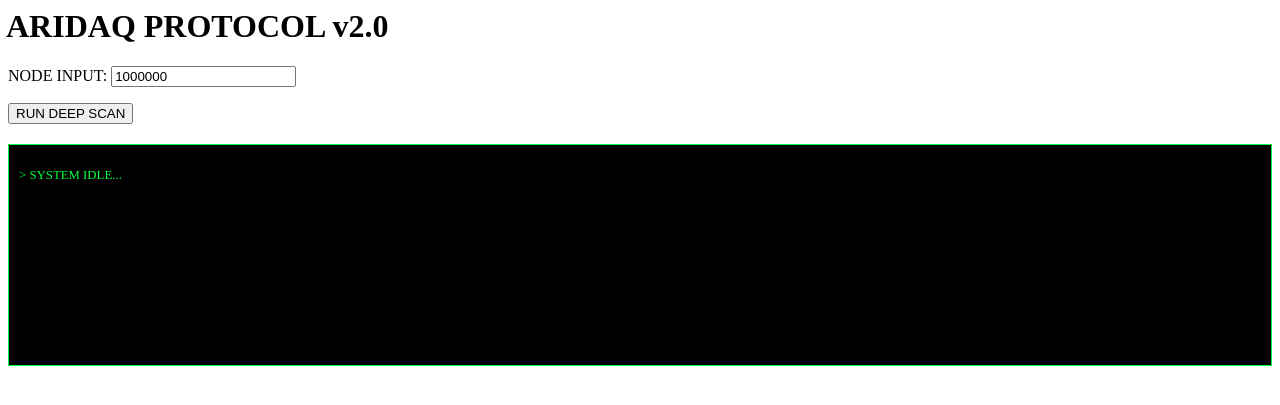
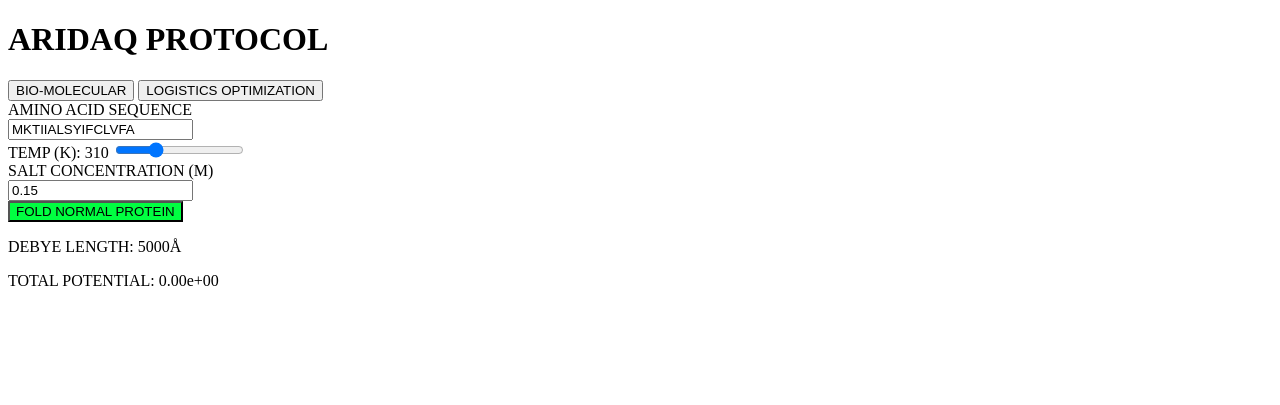
Before and after one commit to bustedbars/Aridaq_protocol_II, a Flask app: page / in a window 1280 px wide. Shown: the top 405 px of the page. Run offline with Flask 3, Linux system fonts and the light colour scheme.

Commit message:
Update index.html

```diff
--- a/templates/index.html
+++ b/templates/index.html
@@ -1,66 +1,119 @@
-<style>
-    /* Add this to your existing styles */
-    #console {
-        background: #000;
-        border: 1px solid #00FF41;
-        height: 200px;
-        overflow-y: scroll;
-        padding: 10px;
-        margin-top: 20px;
-        font-size: 0.8em;
-        text-align: left;
-        color: #00FF41;
-    }
-    .glitch { animation: glitch 1s linear infinite; }
-    @keyframes glitch {
-        2%, 64% { transform: translate(2px, 0) skew(0deg); }
-        4%, 60% { transform: translate(-2px, 0) skew(0deg); }
-    }
-</style>
+<!DOCTYPE html>
+<html>
+<head>
+    <title>ARIDAQ OS v4.0 | Bio-Security Core</title>
+    <script src="https://cdnjs.cloudflare.com/ajax/libs/three.js/r128/three.min.js"></script>
+    <style>
+        /* (Keep your previous styles here) */
 
-<div class="container">
-    <h1 class="glitch">ARIDAQ PROTOCOL v2.0</h1>
-    <p>NODE INPUT: <input type="number" id="nodeCount" value="1000000"></p>
-    <button onclick="executeProtocol()">RUN DEEP SCAN</button>
+        /* New styles for the mutation feature */
+        #mutation-controls {
+            margin-top: 15px;
+            padding: 10px;
+            border: 1px dashed #FFD700; /* Yellow for attention */
+            display: none;
+        }
+        .mutation-text { color: #FFD700; }
+        .aa-char { display: inline-block; width: 1.2em; text-align: center; font-weight: bold; }
+        .mutated-char { color: #FF0000; text-decoration: underline; }
 
-    <div id="console">
-        <p>> SYSTEM IDLE...</p>
+        /* The Glitch effect from the previous step is perfect for this! */
+    </style>
+</head>
+<body>
+
+<div id="ui-layer">
+    <h1 class="glitch">ARIDAQ PROTOCOL</h1>
+    <button class="mode-btn active" onclick="switchMode('bio')">BIO-MOLECULAR</button>
+    <button class="mode-btn" onclick="switchMode('opt')">LOGISTICS OPTIMIZATION</button>
+
+    <div id="bio-inputs">
+        <div class="input-group">
+            <label>AMINO ACID SEQUENCE</label><br>
+            <input type="text" id="sequence" value="MKTIIALSYIFCLVFA">
+        </div>
+        <div class="input-group">
+            <label>TEMP (K): <span id="t-val">310</span></label>
+            <input type="range" min="273" max="400" value="310" id="temp" oninput="document.getElementById('t-val').innerText=this.value">
+        </div>
+        <div class="input-group">
+            <label>SALT CONCENTRATION (M)</label><br>
+            <input type="number" id="salt" value="0.15">
+        </div>
+
+        <button class="mode-btn" style="background: #00FF41; color: #000;" onclick="runBio()">FOLD NORMAL PROTEIN</button>
+
+        <div id="mutation-controls">
+            <p class="mutation-text">> WARNING: CORE BREACH SUCCESSFUL</p>
+            <p>> SEQUENCE INJECTED: <span id="mutated-display"></span></p>
+            <p class="mutation-text">> MUTATION: <span id="mutation-code"></span></p>
+            <button class="mode-btn" style="background: #FFD700; color: #000;" onclick="runBio(true)">SIMULATE MUTATION MOVIE</button>
+        </div>
     </div>
+
+    </div>
+
+<div id="canvas-container"></div>
+
+<div class="stats-overlay" id="stats">
+    <p>DEBYE LENGTH: 5000Å</p>
+    <p>TOTAL POTENTIAL: <span id="pot-display">0.00e+00</span></p>
 </div>
 
 <script>
-    function executeProtocol() {
-        const n = document.getElementById('nodeCount').value;
-        const consoleBox = document.getElementById('console');
-        consoleBox.innerHTML = ''; // Clear console
+    // --- (3D Engine code remains same as before) ---
 
-        // Use EventSource for the real-time "Stream"
-        fetch('/solve', {
+    // Global variable to store the original sequence
+    let originalSeq = "";
+
+    async function runBio(isMutation = false) {
+        if (!isMutation) {
+            originalSeq = document.getElementById('sequence').value;
+        }
+
+        document.getElementById('log').innerHTML += `<p>> Applying ${isMutation ? 'Mutated' : 'Normal'} Yukawa Shields...</p>`;
+
+        const res = await fetch('/simulate_bio', {
             method: 'POST',
             headers: {'Content-Type': 'application/json'},
-            body: JSON.stringify({n: n})
-        }).then(response => {
-            const reader = response.body.getReader();
-            const decoder = new TextDecoder();
+            body: JSON.stringify({
+                sequence: originalSeq,
+                temp: document.getElementById('temp').value,
+                mutation_mode: isMutation,
+                original_sequence: originalSeq
+            })
+        });
+        const data = await res.json();
 
-            function read() {
-                reader.read().then(({done, value}) => {
-                    if (done) return;
-                    const chunk = decoder.decode(value);
-                    const lines = chunk.split('\n');
-                    lines.forEach(line => {
-                        if (line.startsWith('data: ')) {
-                            const data = JSON.parse(line.replace('data: ', ''));
-                            const p = document.createElement('p');
-                            p.textContent = `> ${data.message || 'PROCESSING...'}`;
-                            consoleBox.appendChild(p);
-                            consoleBox.scrollTop = consoleBox.scrollHeight;
-                        }
-                    });
-                    read();
-                });
+        // --- Clear old and build new 3D "movie" ---
+        while(protein.children.length > 0) { protein.remove(protein.children[0]); }
+
+        data.nodes.forEach(n => {
+            const sphere = new THREE.Mesh(geometry, new THREE.MeshBasicMaterial({ color: isMutation ? 0xFF0000 : 0x00FF41 }));
+            sphere.position.set(n.x, n.y, n.z);
+            protein.add(sphere);
+        });
+
+        // --- Update UI for Mutation vs Normal ---
+        document.getElementById('pot-display').innerText = data.total_potential;
+
+        if (isMutation) {
+            document.getElementById('mutation-code').innerText = data.mutation_details;
+            // Update the sequence display to highlight the mutation
+            let seqHTML = "";
+            for (let i = 0; i < data.active_sequence.length; i++) {
+                if (data.original_sequence[i] !== data.active_sequence[i]) {
+                    seqHTML += `<span class="aa-char mutated-char">${data.active_sequence[i]}</span>`;
+                } else {
+                    seqHTML += `<span class="aa-char">${data.active_sequence[i]}</span>`;
+                }
             }
-            read();
-        });
+            document.getElementById('mutated-display').innerHTML = seqHTML;
+        } else {
+            // Show the mutation controls only after a normal run
+            document.getElementById('mutation-controls').style.display = 'block';
+        }
     }
 </script>
+</body>
+</html>
```
